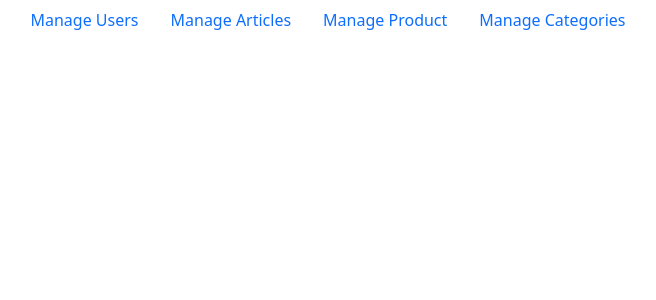
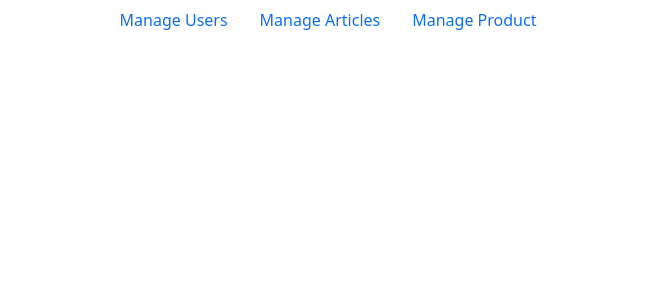
Before and after one commit to dorian-palace/tbmpro, a PHP site: page /admin.php in a window 1280 px wide. Shown: the top 300 px of the page, without its empty margins (312-968 px from the left). Run offline with PHP 8.4, Linux system fonts and the light colour scheme.

Commit message:
link pour les pages admin

```diff
--- a/admin.php
+++ b/admin.php
@@ -13,16 +13,13 @@
 <body>
     <ul class="nav justify-content-center">
         <li class="nav-item">
-            <a class="nav-link" href="#">Manage Users</a>
+            <a class="nav-link" href="admin/adminUser.php">Manage Users</a>
         </li>
         <li class="nav-item">
-            <a class="nav-link" href="#">Manage Articles</a>
+            <a href="admin/adminArticle.php" class="nav-link">Manage Articles</a>
         </li>
         <li class="nav-item">
-            <a class="nav-link">Manage Product</a>
-        </li>
-        <li class="nav-item">
-            <a class="nav-link" href="#">Manage Categories</a>
+            <a href="admin/adminProduct.php" class="nav-link">Manage Product</a>
         </li>
     </ul>
 </body>
```
